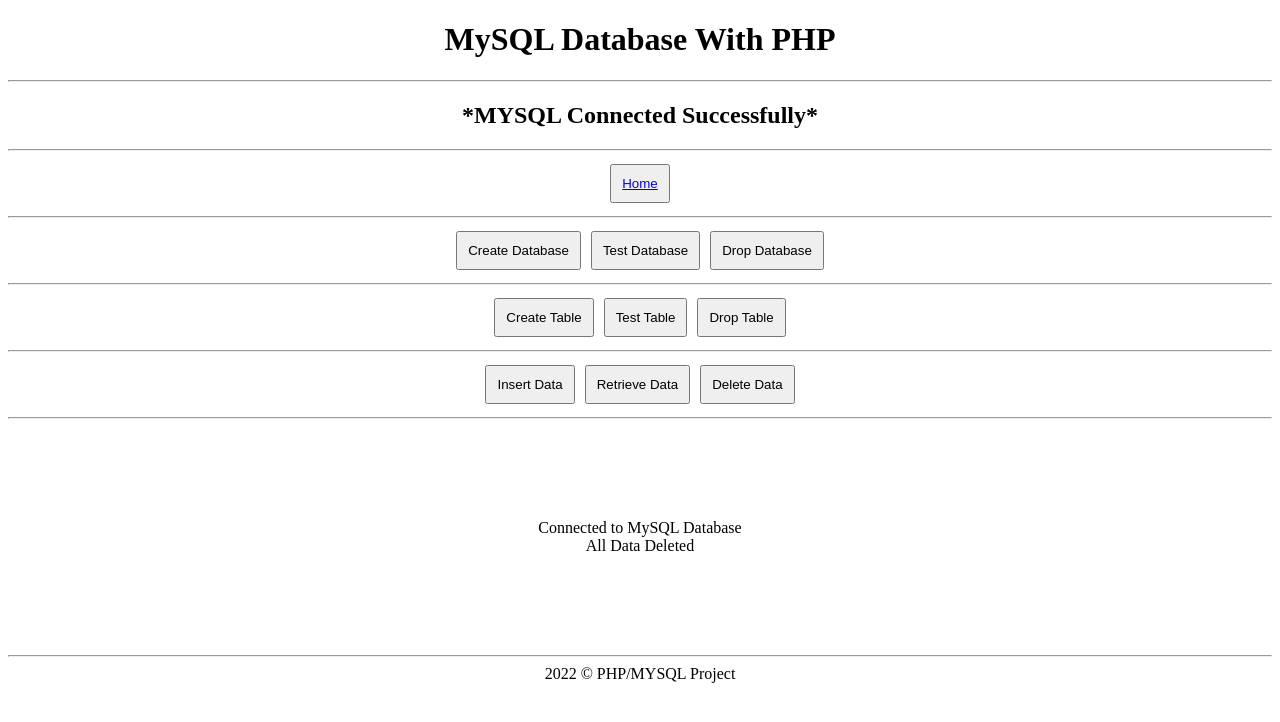
After one commit to CiaranWhitty/MYSQL_DB_PHP, a PHP site: page /6DeleteData.php in a window 1280 px wide. The commit adds this page. Shown: the top 722 px of the page. Run offline with PHP 8.4, Linux system fonts and the light colour scheme.

Commit message:
Added Delete All Data

```diff
--- /dev/null
+++ b/6DeleteData.php
@@ -0,0 +1,17 @@
+<?php
+  include_once "./components/header.php";
+?>
+
+<?php
+  mysqli_select_db($conn, "testdatabase")
+    or die("ERROR: Connection With Database. " . mysqli_connect_error());
+    echo "Connected to MySQL Database<br/>";
+
+  mysqli_query($conn, "DELETE FROM example")
+    or die("ERROR: Deleting Data. " . mysqli_connect_error());
+    echo "All Data Deleted";
+?>
+
+<?php
+include_once "./components/footer.php";
+?>
--- a/components/header.php
+++ b/components/header.php
@@ -76,6 +76,11 @@
               Retrieve Data
             </button>
           </form>
+          <form action="/dev/TestDB/6DeleteData.php">
+            <button type="submit">
+              Delete Data
+            </button>
+          </form>
         </header>
         <hr />
       </nav>
--- a/data.php
+++ b/data.php
@@ -1,3 +1,3 @@
 <?php
-  include_once "./6RetrieveTableData.php";
+  include_once "./RetrieveTableData.php";
 ?>
```
Also changed, not shown: RetrieveTableData.php (renamed from 6RetrieveTableData.php).
